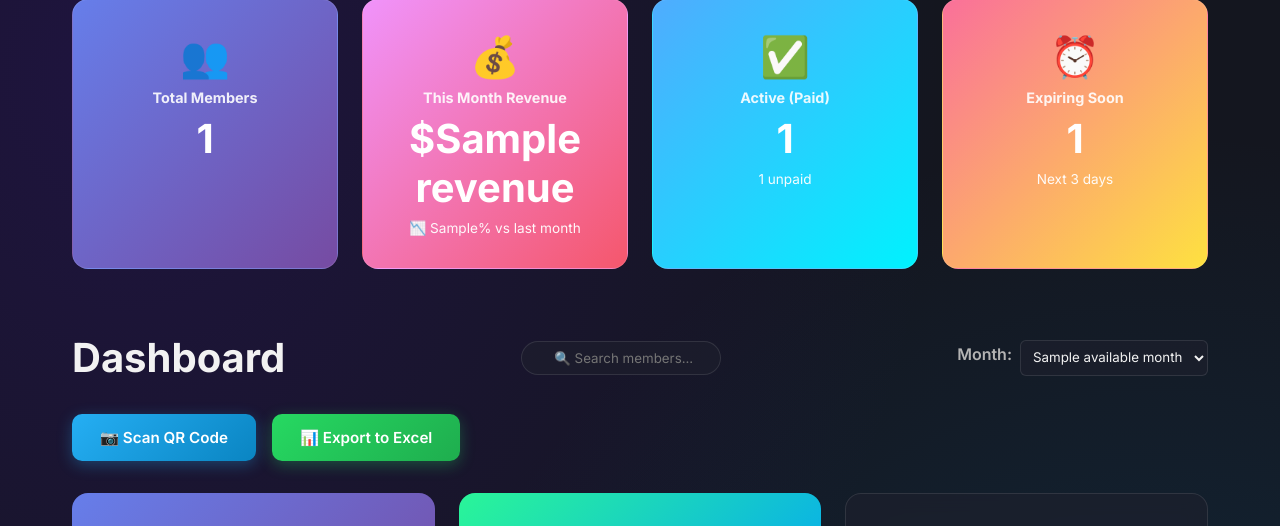
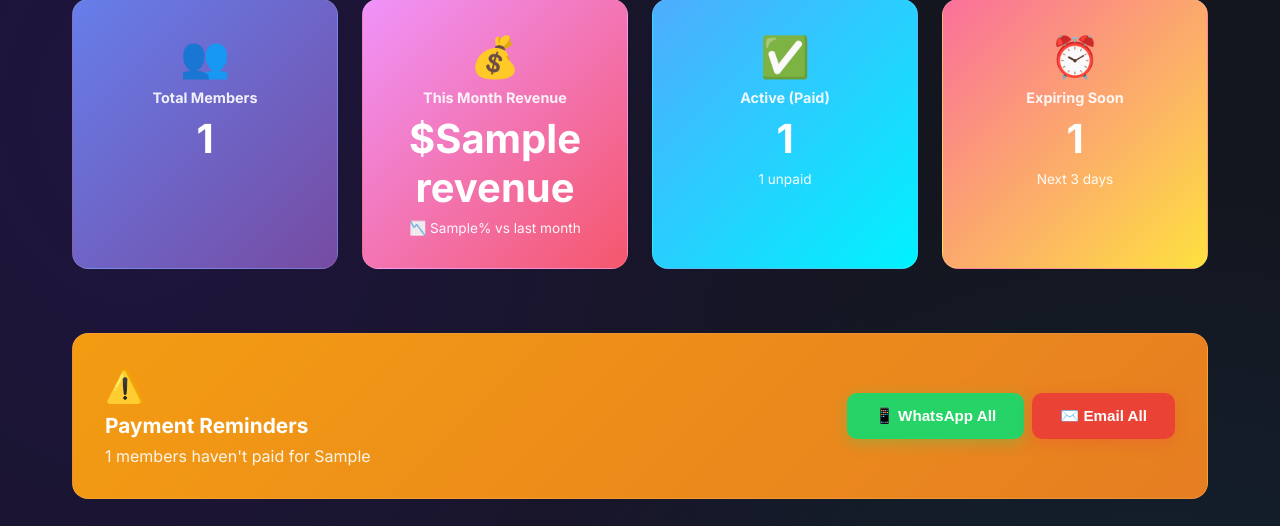
Before and after one commit to AHADKHATTAK1/fitness-mangement121, a Flask app: template templates/dashboard.html in a window 1280 px wide. Shown: the part 265-791 px from the top of the page. Run offline with Flask 3, Linux system fonts and the light colour scheme; the template is opened without the code that fills it: most values are stand-ins (such as "Sample title", 1, 10 or a date in 2020).

Commit message:
Add automated payment reminder system with bulk WhatsApp and Email

```diff
--- a/templates/dashboard.html
+++ b/templates/dashboard.html
@@ -118,6 +118,65 @@
         </div>
     </div>
 </div>
+
+<!-- Payment Reminder Widget -->
+{% if unpaid|length > 0 %}
+<div class="card" style="background: linear-gradient(135deg, #f39c12, #e67e22); color: white; margin-bottom: 2rem;">
+    <div style="display: flex; justify-content: space-between; align-items: center; flex-wrap: wrap; gap: 1rem;">
+        <div>
+            <div style="font-size: 2rem; margin-bottom: 0.5rem;">⚠️</div>
+            <h3 style="margin: 0; font-size: 1.3rem;">Payment Reminders</h3>
+            <p style="opacity: 0.9; margin: 0.5rem 0 0 0;">{{ unpaid|length }} members haven't paid for {{ current_month
+                }}</p>
+        </div>
+        <div style="display: flex; gap: 0.5rem; flex-wrap: wrap;">
+            <button class="btn" onclick="sendBulkWhatsApp()"
+                style="background: #25D366; border: none; box-shadow: 0 4px 15px rgba(37, 211, 102, 0.3);">
+                📱 WhatsApp All
+            </button>
+            <button class="btn" onclick="sendBulkEmail()"
+                style="background: #EA4335; border: none; box-shadow: 0 4px 15px rgba(234, 67, 53, 0.3);">
+                ✉️ Email All
+            </button>
+        </div>
+    </div>
+</div>
+
+<script>
+    function sendBulkWhatsApp() {
+        const unpaidMembers = {{ unpaid| tojson
+    }};
+    const currency = "{{ gym_details.currency or '$' }}";
+    const month = "{{ current_month }}";
+
+    unpaidMembers.forEach(member => {
+        const message = encodeURIComponent(
+            `Hi ${member.name}, this is a reminder that your gym fee for ${month} is pending. ` +
+            `Please pay at your earliest convenience. Thank you!`
+        );
+        const url = `https://wa.me/${member.phone.replace(/[^0-9]/g, '')}?text=${message}`;
+        window.open(url, '_blank');
+    });
+}
+
+    function sendBulkEmail() {
+        const unpaidMembers = {{ unpaid| tojson
+    }};
+    const month = "{{ current_month }}";
+
+    const emails = unpaidMembers.map(m => m.email).filter(e => e).join(',');
+    const subject = encodeURIComponent(`Payment Reminder - ${month}`);
+    const body = encodeURIComponent(
+        `Dear Member,\n\n` +
+        `This is a friendly reminder that your gym membership fee for ${month} is pending.\n\n` +
+        `Please make the payment at your earliest convenience.\n\n` +
+        `Thank you!`
+    );
+
+    window.location.href = `mailto:${emails}?subject=${subject}&body=${body}`;
+}
+</script>
+{% endif %}
 
 <!-- Search Members -->
 <div
--- a/templates/settings.html
+++ b/templates/settings.html
@@ -68,7 +68,7 @@
             {% for p in payments %}
             <tr>
                 <td>{{ p.date }}</td>
-                <td>${{ p.amount }}</td>
+                <td>{{ details.currency or '$' }}{{ p.amount }}</td>
                 <td>{{ p.method }}</td>
                 <td><span class="badge paid">{{ p.status }}</span></td>
                 <td>
```
Also changed, not shown: templates/fees.html (+12 -9 lines).
